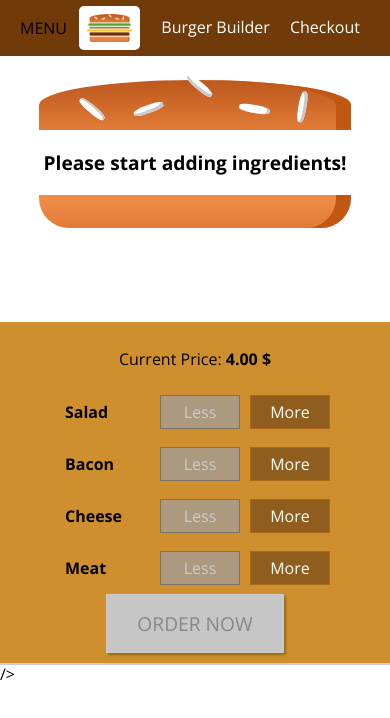
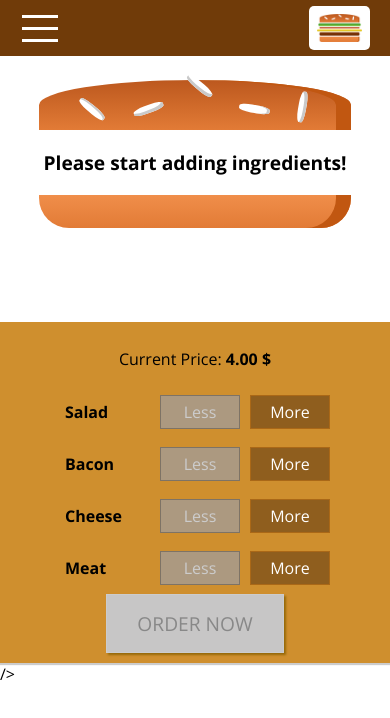
Before and after one commit to buiminhhai1/react-buger-build, a React (Create React App) app: page / in a window 390 px wide. Shown: the top 718 px of the page. Built offline with nearby package versions, Linux system fonts and the light colour scheme.

Commit message:
add fix layout for mobile devices

```diff
--- a/src/components/Layout/Layout.js
+++ b/src/components/Layout/Layout.js
@@ -1,12 +1,31 @@
-import React from 'react';
+import React,{Component} from 'react';
 import classes from './Layout.module.css';
 import Aux from '../../hoc/Auxinliary';
 import Toolbar from '../Navigation/Toolbar/Toolbar';
+import SideDrawer from '../Navigation/SideDrawer/SideDrawer';
 
-const Layout = (props) =>(
-    <Aux>
-        <Toolbar/>
-        <main className={classes.Content}>{props.children}</main>
-    </Aux>
-);
+class Layout extends Component{
+    state ={
+        showSideDrawer: false
+    }
+
+    sideDrawerCloseHandler = () => {
+        this.setState({showSideDrawer: false});
+    }
+
+    sideDrawerToggleHandler = () =>{
+        this.setState((prevState) => {
+            return {showSideDrawer: !prevState.showSideDrawer};
+        });
+    }
+
+    render(){
+        return (
+            <Aux>
+                <Toolbar drawerToggleClicked={this.sideDrawerToggleHandler}/>
+                <SideDrawer open={this.state.showSideDrawer} closed={this.sideDrawerCloseHandler}/>
+                <main className={classes.Content}>{this.props.children}</main>
+            </Aux>);
+    }
+}
 export default Layout;
--- a/src/components/Logo/Logo.js
+++ b/src/components/Logo/Logo.js
@@ -3,7 +3,7 @@
 import burgerLogo from '../../assets/Images/burger-logo.png';
 
 const Logo =(props) => (
-    <div className={classes.Logo}>
+    <div className={classes.Logo} style={{height: props.height}}>
         <img src={burgerLogo} alt="MyBurger"/>
     </div>
 );
--- a/src/components/Logo/Logo.module.css
+++ b/src/components/Logo/Logo.module.css
@@ -1,7 +1,7 @@
 .Logo {
     background-color: white;
     padding: 8px;
-    height: 80%;
+    height: 100%;
     box-sizing: border-box;
     border-radius: 5px;
 }
--- a/src/components/Navigation/NavigationItems/NavigationItem/NavigationItem.module.css
+++ b/src/components/Navigation/NavigationItems/NavigationItem/NavigationItem.module.css
@@ -1,8 +1,30 @@
+.NavigationItem{
+    margin: 10px 0;
+    box-sizing: border-box;
+    display: block;
+    width: 100%;
+}
+
+.NavigationItem a {
+    color: #8F5C2C;
+    text-decoration: none;
+    width: 100%;
+    box-sizing: border-box;
+    display: block;
+}
+
+.NavigationItem a:hover,
+.NavigationItem a:active,
+.NavigationItem a.active {
+    color: #40A4CB;
+}
+
+@media(min-width: 500px){
     .NavigationItem{
         margin: 0;
-    box-sizing: border-box;
         display: flex;
         height: 100%;
+        width: auto;
         align-items: center;
     }
 
@@ -12,8 +34,6 @@
         height: 100%;
         padding: 16px 10px;
         border-bottom: 4px solid transparent; /*this border will become important once we actually highlight a link, once you hover over it.*/
-    box-sizing: border-box;
-    display: block;
     }
 
     .NavigationItem a:hover,
@@ -23,3 +43,5 @@
         border-bottom: 4px solid #40A4CB;
         color: white;
     }
+
+}
--- a/src/components/Navigation/NavigationItems/NavigationItems.module.css
+++ b/src/components/Navigation/NavigationItems/NavigationItems.module.css
@@ -3,6 +3,12 @@
     padding: 0;
     list-style: none;
     display: flex;
+    flex-flow: column;
     align-items: center;
     height: 100%;
 }
+@media (min-width: 500px){
+    .NavigationItems{
+        flex-flow: row;
+    }
+}
--- /dev/null
+++ b/src/components/Navigation/SideDrawer/DrawerToggle/DrawToggle.js
@@ -0,0 +1,13 @@
+import React from 'react';
+import classes from './DrawerToggle.module.css';
+
+const DrawerToggle = (props) => (
+    <div className={classes.DrawerToggle} onClick={props.clicked}>
+        <div></div>
+        <div></div>
+        <div></div>
+    </div>
+
+);
+
+export default DrawerToggle;
--- /dev/null
+++ b/src/components/Navigation/SideDrawer/DrawerToggle/DrawerToggle.module.css
@@ -0,0 +1,23 @@
+.DrawerToggle {
+    width: 40px;
+    height: 100%;
+    display: flex;
+    flex-flow: column;
+    justify-content: space-around;
+    align-items: center;
+    padding: 10px 0;
+    box-sizing: border-box;
+    cursor: pointer;
+}
+
+.DrawerToggle div {
+    width: 90%;
+    height: 3px;
+    background-color: white;
+}
+
+@media (min-width: 500px) {
+    .DrawerToggle {
+        display: none;
+    }
+}
--- /dev/null
+++ b/src/components/Navigation/SideDrawer/SideDrawer.js
@@ -0,0 +1,29 @@
+import React from 'react';
+import Logo from '../../Logo/Logo';
+import NavigationItems from '../NavigationItems/NavigationItems';
+import classes from './SideDrawer.module.css';
+import Aux from '../../../hoc/Auxinliary';
+import Backdrop from '../../UI/Backdrop/Backdrop';
+
+const SideDrawer = (props) => {
+    let attachedClasses = [classes.SideDrawer, classes.Close];
+    if(props.open) {
+        attachedClasses = [classes.SideDrawer, classes.Open];
+    }
+    return (
+      <Aux>
+        <Backdrop show={props.open} clicked={props.closed}/>
+        <div className={attachedClasses.join(' ')}>
+            <div className={classes.Logo}>
+                <Logo/>
+            </div>
+
+            <nav>
+                <NavigationItems />
+            </nav>
+        </div>
+      </Aux>
+
+  );
+};
+export default SideDrawer;
--- /dev/null
+++ b/src/components/Navigation/SideDrawer/SideDrawer.module.css
@@ -0,0 +1,32 @@
+.SideDrawer{
+    position: fixed;
+    width: 280px;
+    max-width: 70%;
+    height: 100%;
+    left: 0;
+    top: 0;
+    z-index: 200;
+    background-color: white;
+    padding: 32px 16px;
+    box-sizing: border-box;
+    transition: transform 0.3s ease-out;
+}
+
+@media (min-width: 500px){
+    .SideDrawer {
+        display: none;
+    }
+}
+
+.Open{
+    transform:  translateX(0);
+}
+
+.Close{
+    transform: translateX(-100%);
+}
+
+.Logo {
+    height: 11%;
+    margin-bottom: 32px;
+}
--- a/src/components/Navigation/Toolbar/Toolbar.js
+++ b/src/components/Navigation/Toolbar/Toolbar.js
@@ -2,13 +2,17 @@
 import classes from './Toolbar.module.css';
 import Logo from '../../Logo/Logo';
 import NavigationItems from '../NavigationItems/NavigationItems';
+import DrawerToggle from '../SideDrawer/DrawerToggle/DrawToggle';
 
 
 const Toolbar = (props) => (
     <header className={classes.Toolbar}>
-        <div>MENU</div>
-        <Logo />
-        <nav>
+        <DrawerToggle clicked={props.drawerToggleClicked}/>
+        <div className={classes.Logo}>
+            <Logo/>
+        </div>
+
+        <nav className={classes.DesktopOnly}>
             <NavigationItems />
         </nav>
     </header>
--- a/src/components/Navigation/Toolbar/Toolbar.module.css
+++ b/src/components/Navigation/Toolbar/Toolbar.module.css
@@ -17,3 +17,12 @@
     height: 100%;
 
 }
+
+.Logo {
+    height: 80%;
+}
+@media (max-width: 499px){
+    .DesktopOnly {
+        display:none;
+    }
+}
```
Also changed, not shown: 1 other file (tests, documents, lock files or other folders). Lines whose indentation alone changed are shown as unchanged.
